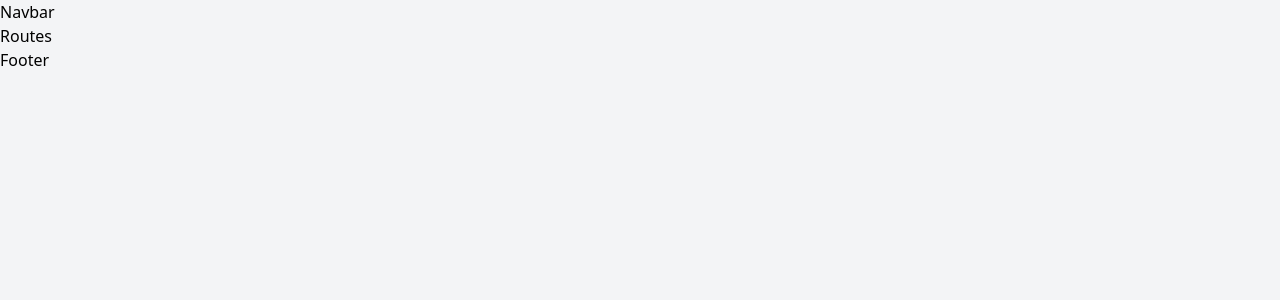
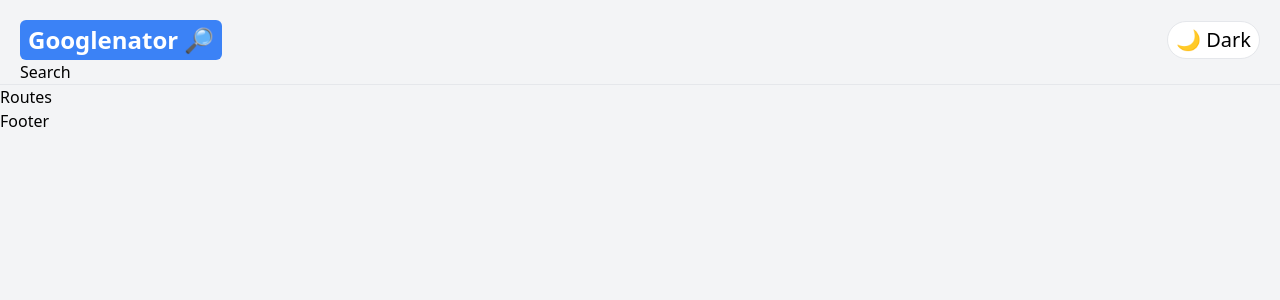
Before and after one commit to kevinsmasters/googlenatoranator, a React (Create React App) app: page / in a window 1280 px wide. Shown: the top 300 px of the page. Built offline with nearby package versions, Linux system fonts and the light colour scheme.

Commit message:
enabled dark mode. stubbed in search component

```diff
--- a/package.json
+++ b/package.json
@@ -10,10 +10,10 @@
     "react": "^17.0.2",
     "react-dom": "^17.0.2",
     "react-loader-spinner": "^4.0.0",
-    "react-player": "^2.9.0",
-    "react-router-dom": "^5.3.0",
+    "react-player": "^2.10.1",
+    "react-router-dom": "^5.3.3",
     "react-scripts": "4.0.3",
-    "use-debounce": "^7.0.0",
+    "use-debounce": "^7.0.1",
     "web-vitals": "^1.0.1"
   },
   "scripts": {
--- a/src/App.js
+++ b/src/App.js
@@ -9,7 +9,7 @@ const App = () => {
   return (
     <div className={darkTheme ? 'dark' : ''}>
         <div className="bg-gray-100 dark:bg-gray-900 dark:text-gray-200 min-h-screen">
-          <Navbar />
+          <Navbar darkTheme={darkTheme} setDarkTheme={setDarkTheme} />
           <Routes />
           <Footer />
         </div>
--- a/src/components/Navbar.jsx
+++ b/src/components/Navbar.jsx
@@ -1,9 +1,21 @@
 import React from 'react'
+import { Link } from 'react-router-dom';
 
-export const Navbar = () => {
+import { Search } from './Search'
+export const Navbar = ({ darkTheme, setDarkTheme }) => {
   return (
-    <div>
-        <h1>Navbar</h1>
+    <div className="p-5 pb-0 flex flex-wrap sm:justify-between justify-center items-center border-b dark:border-gray-700 border-gray-200">
+        <div className="flex justify-between items-center space-x-5 w-screen">
+          <Link to="/">
+            <p className="text-2xl bg-blue-500 font-bold text-white py-1 px-2 rounded-md dark:bg-gray-500 dar:text-gray-900">
+              Googlenator 🔎
+            </p>
+          </Link>
+          <button type="button" onClick={() => setDarkTheme(!darkTheme)} className="text-xl dark:bg-gray-50 dark:text-gray-900 bg-white border rounded-full px-2 py-1 hover:shadow-lg">
+            {darkTheme ? '💡 Light' : '🌙 Dark'}
+          </button>
+        </div>
+        <Search />
     </div>
   )
 }
--- /dev/null
+++ b/src/components/Search.jsx
@@ -0,0 +1,7 @@
+import React from 'react'
+
+export const Search = () => {
+  return (
+    <div>Search</div>
+  )
+}
--- a/src/index.js
+++ b/src/index.js
@@ -1,7 +1,10 @@
 import React from 'react'
 import ReactDOM from 'react-dom'
+import { BrowserRouter as Router } from 'react-router-dom'
 
 import App from './App';
 import './global.css'
 
-ReactDOM.render(<App />, document.getElementById('root'));
+ReactDOM.render(
+    <Router><App /></Router>, document.getElementById('root')
+);
--- a/tailwind.config.js
+++ b/tailwind.config.js
@@ -1,6 +1,6 @@
 module.exports = {
   purge: ['./src/**/*.{js,jsx,ts,tsx}', './public/index.html'],
-  darkMode: false, // or 'media' or 'class'
+  darkMode: 'class', // or 'media' or 'class'
   theme: {
     extend: {},
   },
```
Also changed, not shown: 1 other file (tests, documents, lock files or other folders).
